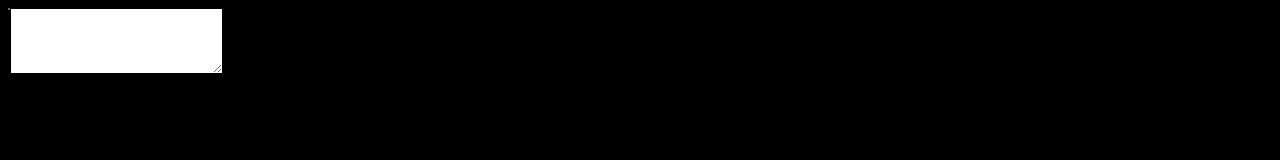
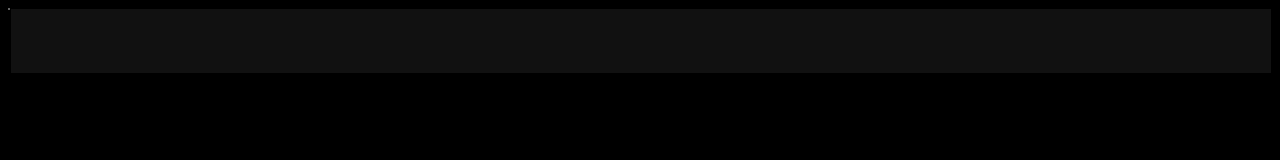
Before and after one commit to creationix/padkey, a website with bundled scripts: page index.html in a window 1280 px wide. Built offline with nearby package versions, Linux system fonts and the light colour scheme.

Commit message:
Cleanup a bit

```diff
--- a/app.js
+++ b/app.js
@@ -103,7 +103,9 @@ function PadKey(emit, refresh) {
 
     let state
 
+    /** @type {HTMLInputElement} */
     const editor = document.getElementById("editor")
+    editor.value = localStorage.getItem("text") || ""
 
     let cell1 = 4
     let cell2 = 4
@@ -119,6 +121,12 @@ function PadKey(emit, refresh) {
         return row * 3 + col
     }
 
+    function syncText() {
+        editor.parentNode.dataset.replicatedValue = editor.value
+        localStorage.setItem("text", editor.value)
+    }
+    editor.oninput = syncText
+
     function onButtonUp(index) {
         switch (index) {
             case 4: del(editor); break
@@ -133,8 +141,9 @@ function PadKey(emit, refresh) {
             case 14: left(editor); break
             case 15: right(editor); break
             default:
-                insert(editor, "key " + index)
+                // insert(editor, "key " + index)
         }
+        syncText()
     }
 
     function onButtonDown(index) {
@@ -144,6 +153,7 @@ function PadKey(emit, refresh) {
     function getLayer(layers, buttons) {
         return layers[buttons[10] === "1" || buttons[11] === "1" ? 1 : 0]
     }
+
 
     requestAnimationFrame(update)
     function update() {
@@ -179,7 +189,6 @@ function PadKey(emit, refresh) {
                 });
             }
 
-
             state = [
                 getLayer(layers, buttons),
                 { cell1: newCell1, cell2: newCell2 },
--- a/index.html
+++ b/index.html
@@ -14,6 +14,18 @@
 <body>
     <div id="keyboard" style="float:left;border:1px solid #666;"></div>
     <style>
+        .grow-wrap { display: grid; }
+        .grow-wrap::after {
+            content: attr(data-replicated-value) " ";
+            white-space: pre-wrap;
+            visibility: hidden;
+        }
+        .grow-wrap > textarea {
+            resize: none;
+            overflow: hidden;
+            color: #fff;
+            background-color: #111;
+        }
         .grow-wrap > textarea,
         .grow-wrap::after {
             /* Identical styling required!! */
@@ -26,7 +38,7 @@
         }
     </style>
     <div class="grow-wrap">
-        <textarea id="editor" onInput="this.parentNode.dataset.replicatedValue=this.value"></textarea>
+        <textarea id="editor"></textarea>
     </div>
 
 </body>
```
Lines whose indentation alone changed are shown as unchanged.
